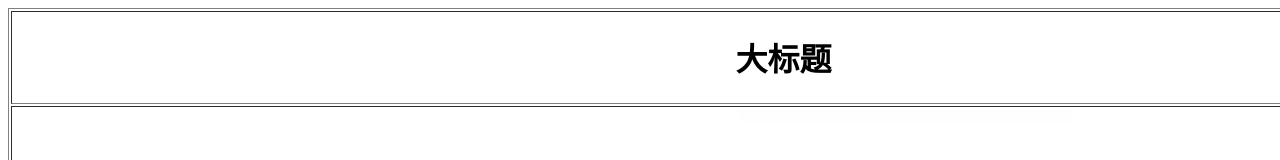
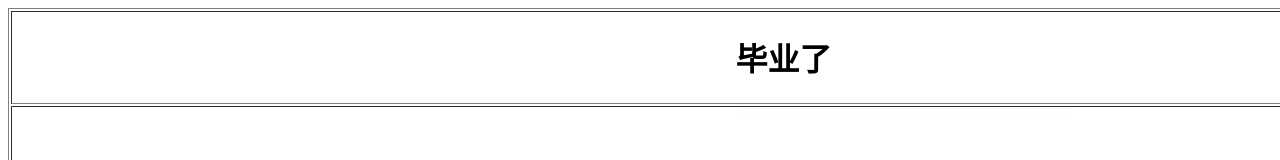
Before and after one commit to biyekuaile/biyekuaile.github.io, a plain HTML site: page index.html in a window 1280 px wide. Shown: the top 160 px of the page. Drawn offline with Linux system fonts and the light colour scheme.

Commit message:
Update index.html

```diff
--- a/index.html
+++ b/index.html
@@ -8,7 +8,7 @@
 <body>
 <table width="661" height="501" border="1">
   <tr>
-    <td colspan="3" align="center"><h1>大标题</h1></td>
+    <td colspan="3" align="center"><h1>毕业了</h1></td>
   </tr>
   <tr>
     <td width="217"><img src="IMG_7008- 修.jpg" width="1521" height="2173" alt="头像" /></td>
```
